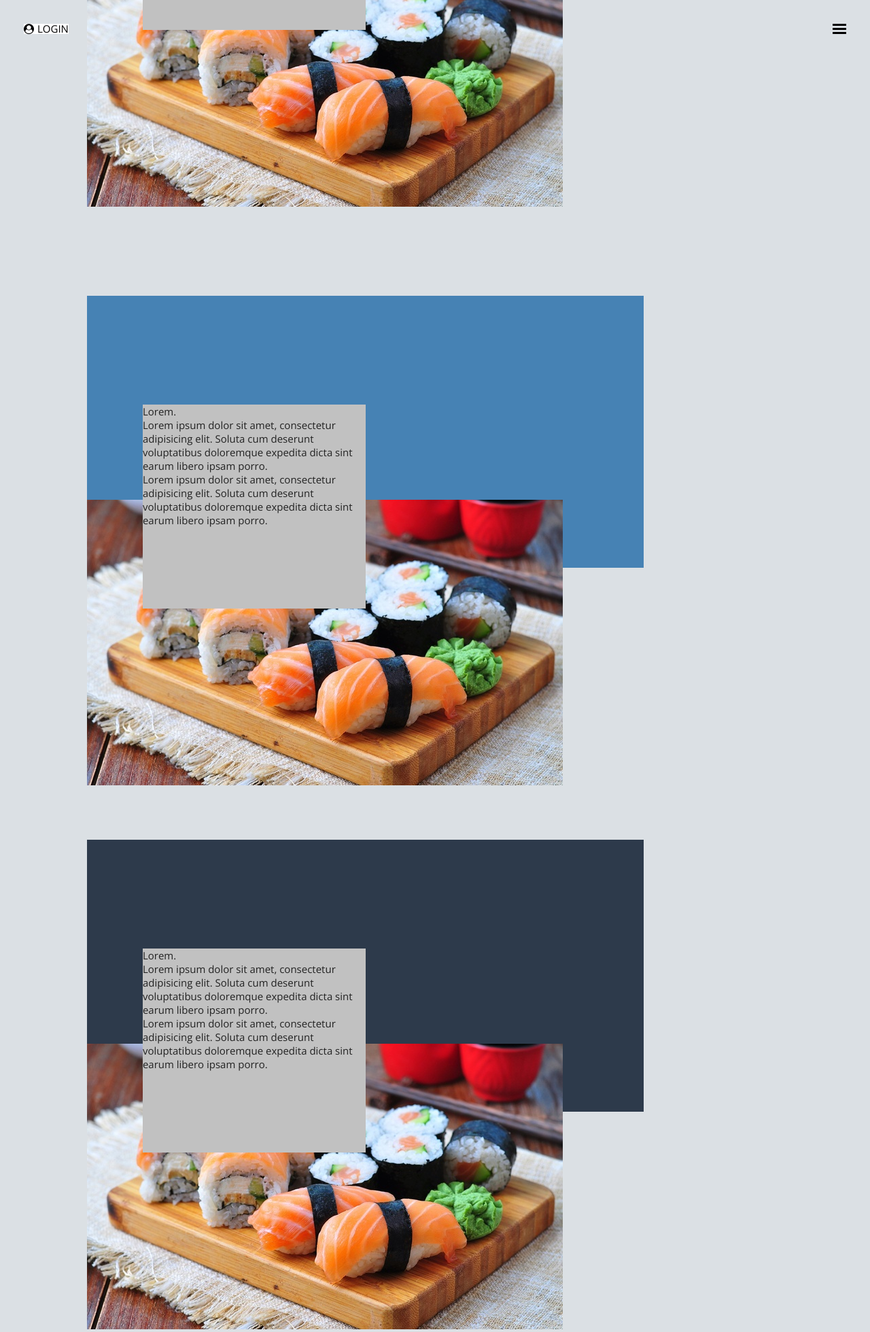
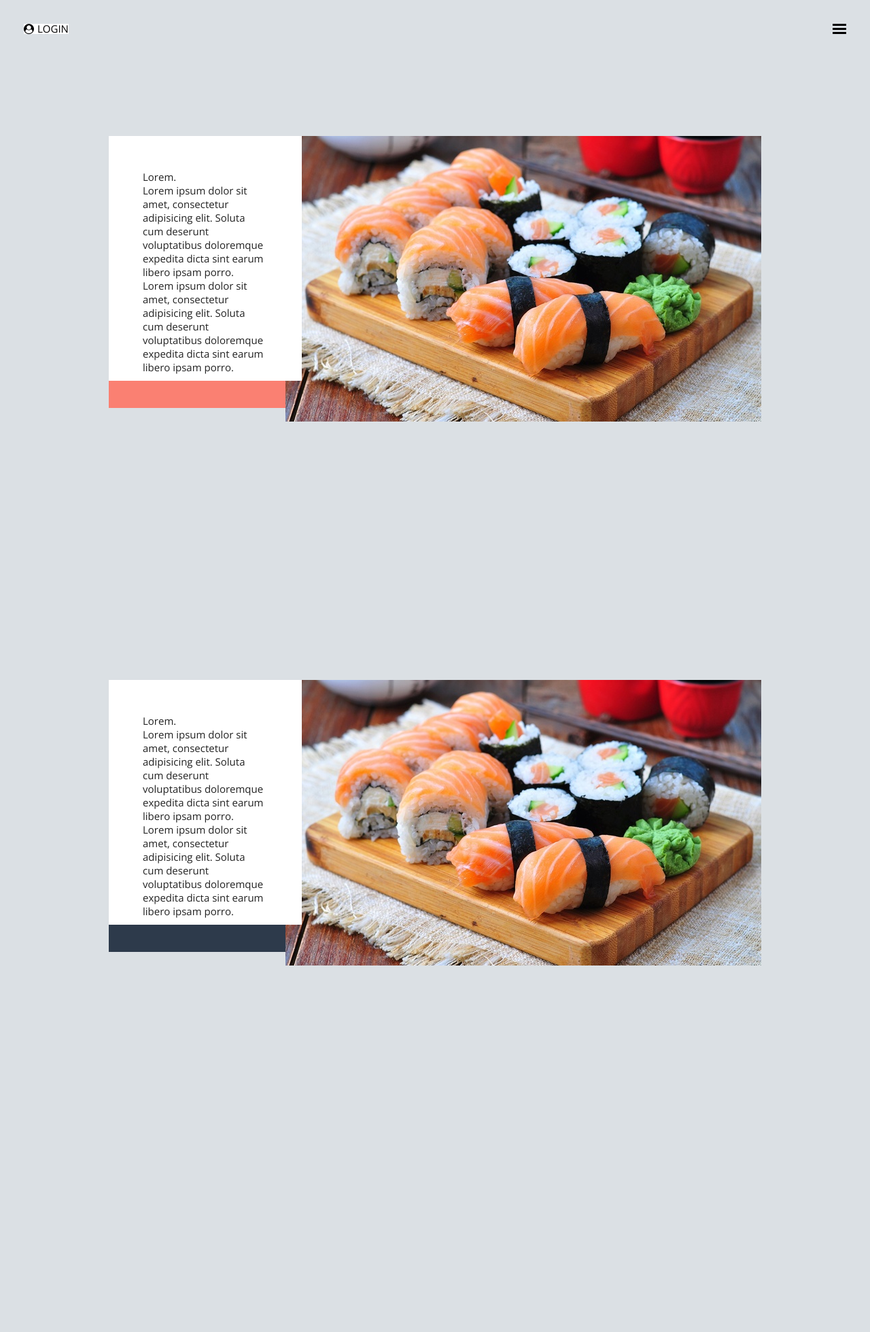
Before and after one commit to DevDanny/web-dev-2016, a PHP site: page / in a window 1280 px wide. Shown: the whole page at 68% size. After the commit the page ends 1420 px from the top, so only its background shows below. Run offline with PHP 8.4, Linux system fonts and the light colour scheme; data that the repository does not hold is empty; some libraries are stand-ins or nearby versions.

Commit message:
layout changes

```diff
--- a/kea-web-dev-exam/index.php
+++ b/kea-web-dev-exam/index.php
@@ -31,8 +31,8 @@
 	</header>
 
 
-	<section class="menu-item" id="menu-item-1">
-		<div class="section-bg">
+	<section id="content-wrapper">
+		<div class="section-bg section-one">
 			<div class="info-box">
 				<h2>Lorem.</h2>
 				<p>Lorem ipsum dolor sit amet, consectetur adipisicing elit. Soluta cum deserunt voluptatibus doloremque expedita dicta sint earum libero ipsam porro.
@@ -40,14 +40,10 @@
 				<p>Lorem ipsum dolor sit amet, consectetur adipisicing elit. Soluta cum deserunt voluptatibus doloremque expedita dicta sint earum libero ipsam porro.
 				</p>
 			</div>
-			<div class="section-img">
-				<img src="img/Sushi.jpg" alt="#">
-			</div>
+			<img src="img/Sushi.jpg" alt="#">
 		</div>
-	</section>
 
-	<section class="menu-item" id="menu-item-2">
-		<div class="section-bg">
+		<div class="section-bg section-two">
 			<div class="info-box">
 				<h2>Lorem.</h2>
 				<p>Lorem ipsum dolor sit amet, consectetur adipisicing elit. Soluta cum deserunt voluptatibus doloremque expedita dicta sint earum libero ipsam porro.
@@ -55,26 +51,11 @@
 				<p>Lorem ipsum dolor sit amet, consectetur adipisicing elit. Soluta cum deserunt voluptatibus doloremque expedita dicta sint earum libero ipsam porro.
 				</p>
 			</div>
-			<div class="section-img">
-				<img src="img/Sushi.jpg" alt="#">
-			</div>
+			<img src="img/Sushi.jpg" alt="#">
+
 		</div>
 	</section>
 
-	<section class="menu-item" id="menu-item-3">
-		<div class="section-bg">
-			<div class="info-box">
-				<h2>Lorem.</h2>
-				<p>Lorem ipsum dolor sit amet, consectetur adipisicing elit. Soluta cum deserunt voluptatibus doloremque expedita dicta sint earum libero ipsam porro.
-				</p>
-				<p>Lorem ipsum dolor sit amet, consectetur adipisicing elit. Soluta cum deserunt voluptatibus doloremque expedita dicta sint earum libero ipsam porro.
-				</p>
-			</div>
-			<div class="section-img">
-				<img src="img/Sushi.jpg" alt="#">
-			</div>
-		</div>
-	</section>
 	<div id="login-outer">
 		<div id="login-wrapper">
 			<div id="wdw-login">
--- a/kea-web-dev-exam/style.css
+++ b/kea-web-dev-exam/style.css
@@ -1,7 +1,6 @@
 @import url('https://fonts.googleapis.com/css?family=Open+Sans:300,300i,400,400i,600,700,800');
 
 html, body {
-	height: 100%;
 	color: #222;
 	background-color: #dbe0e4;
 }
@@ -15,21 +14,12 @@ html, body {
 	box-sizing: border-box;
 }
 
-body {
-	display: flex;
-	justify-content: center;
-	align-items: center;
-	flex-direction: column;
-	/*overflow:hidden;*/
-}
-
 header {
 	position: fixed;
 	width: 100vw;
 	top: 0px;
 	z-index:100;
 }
-
 nav {
 	background: #fff;
 	display:none;
@@ -40,7 +30,6 @@ nav {
 	top:0px;
 	left:0px;
 }
-
 #login-outer {
 	width:100vw;
 	height:100vh;
@@ -63,7 +52,6 @@ nav {
 	z-index: 90;
 	background:#fff
 }
-
 #login, #logout {
 	line-height:14px;
 	position:absolute;
@@ -74,22 +62,17 @@ nav {
 	background:#fff;
 	z-index: 99;
 }
-
 #btn-logout {
 	border:none;
 	background:#fff;
 	cursor:pointer;
-
 }
-
 #btn-logout{
 	line-height:14px;
 }
-
 #login i, #btn-logout i {
 	margin-right:5px;
 }
-
 #menu {
 	z-index:100;
 	position:absolute;
@@ -219,77 +202,53 @@ nav {
 	width: 100%;
 	transition-duration: .25s;
 }
-
 #nav li:hover::after {
 	transform: rotate(-35deg);
 	bottom: calc(50% - 1px);
 	width: 100%;
 	opacity: .5;
 }
-
-.menu-item {
-	position: relative;
-	height:100vh;
-	width:80vw;
+#content-wrapper{
+	width:100%;
+	display:flex;
+	align-items:center;
+	flex-direction:column;
 }
-
-.section-bg {
+.section-bg{
+	margin: 25vh 0%;
+	height:50vh;
+	width:75%;
 	position:relative;
-	height:50%;
-	width:80%;
-	z-index: 1;
 }
-.section-img {
-	position:relative;
+.section-bg::before{
+	content:'';
+	background:#3f4146;
+	height:100%;
+}
+.section-bg.section-one{
+	background:salmon;
+}
+.section-bg.section-two{
+	background:#2d3a4b;
+}
+.section-bg .info-box, .section-bg img{
+	position:absolute;
+}
+.section-bg .info-box{
+	z-index:3;
+	background:#fff;
+	padding:50px;
+	width:calc(40% - 100px);
+	height:45vh;
+	top:0;
+	left:0;
+}
+.section-bg img{
+	top:0;
+	right:0;
 	z-index: 2;
 }
-.info-box {
-	position:relative;
-	z-index: 3;
-	width:40%;
-	height:75%;
-	background:#c1c1c1;
-}
-
-#menu-item-1 {
-	margin-top: 20%;
-}
-#menu-item-1 .section-bg {
-	margin-top:25%;
-	margin-right:10%;
-	background:salmon;
-}
-
-#menu-item-1 .info-box {
-	top:40%;
-	left:10%;
-}
-
-
-#menu-item-2 .section-bg {
-	margin-top:30%;
-	margin-right:10%;
-	background:steelblue;
-}
-
-#menu-item-2 .info-box {
-	top:40%;
-	left:10%;
-}
-
-#menu-item-3 .section-bg {
-	margin-top:30%;
-	margin-right:10%;
-	background:#2d3a4b;
-}
-
-#menu-item-3 .info-box {
-	top:40%;
-	left:10%;
-}
-
-
-#wdw-login {
+#wdw-login{
 	position: absolute;
 	flex-direction: column;
 	width: 600px;
@@ -297,13 +256,11 @@ nav {
 	border: 1px solid #999999;
 	background-color: white;
 }
-
 input {
 	width: 100%;
 	height: 50px;
 	padding: 10px;
 }
-
 #wdw-login button {
 	width: 100%;
 	height: 50px;
@@ -312,7 +269,6 @@ input {
 	background-color: #26B400;
 	cursor: pointer;
 }
-
 .space-top-20 {
 	margin-top: 20px;
 }
```
